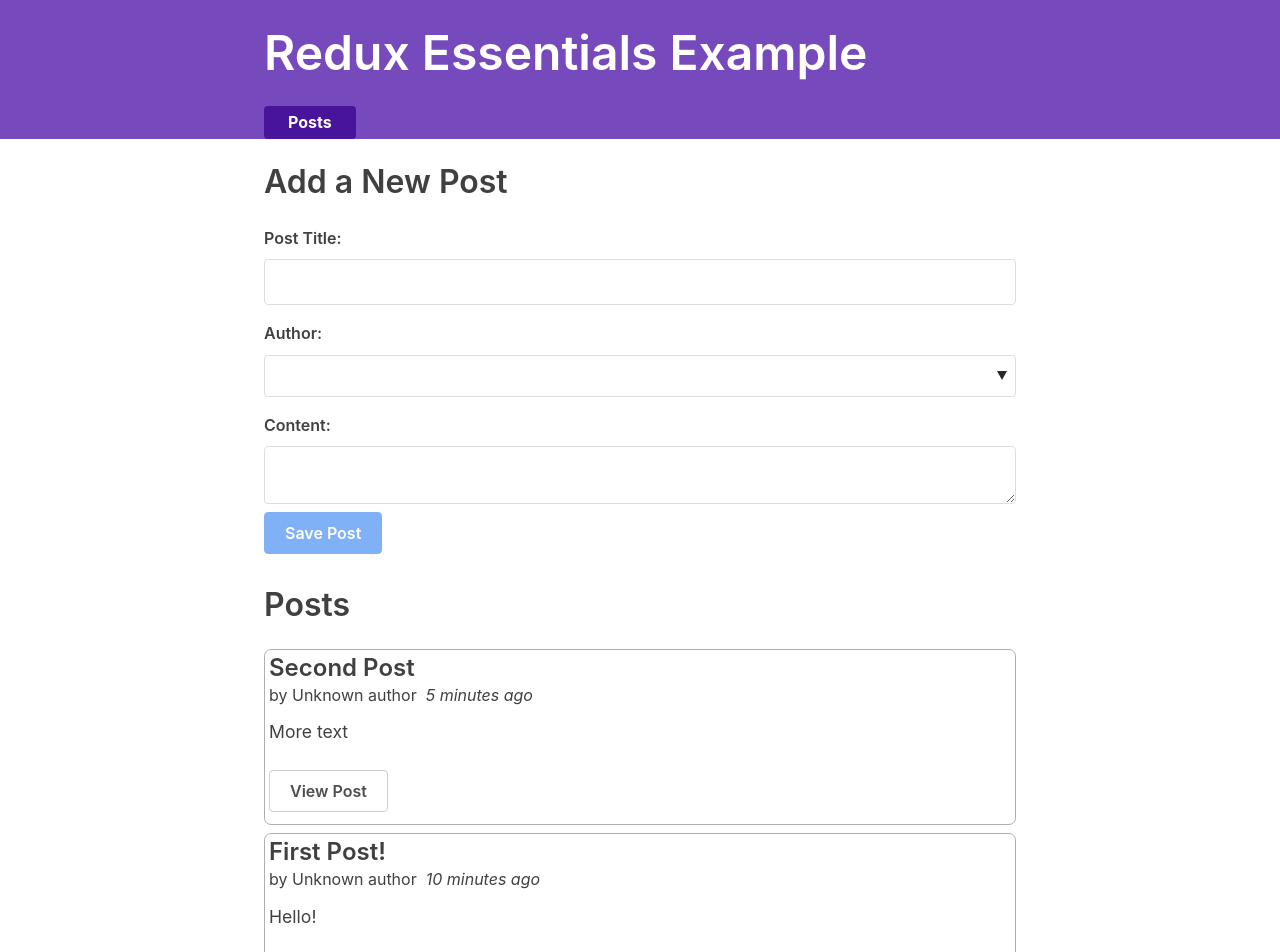
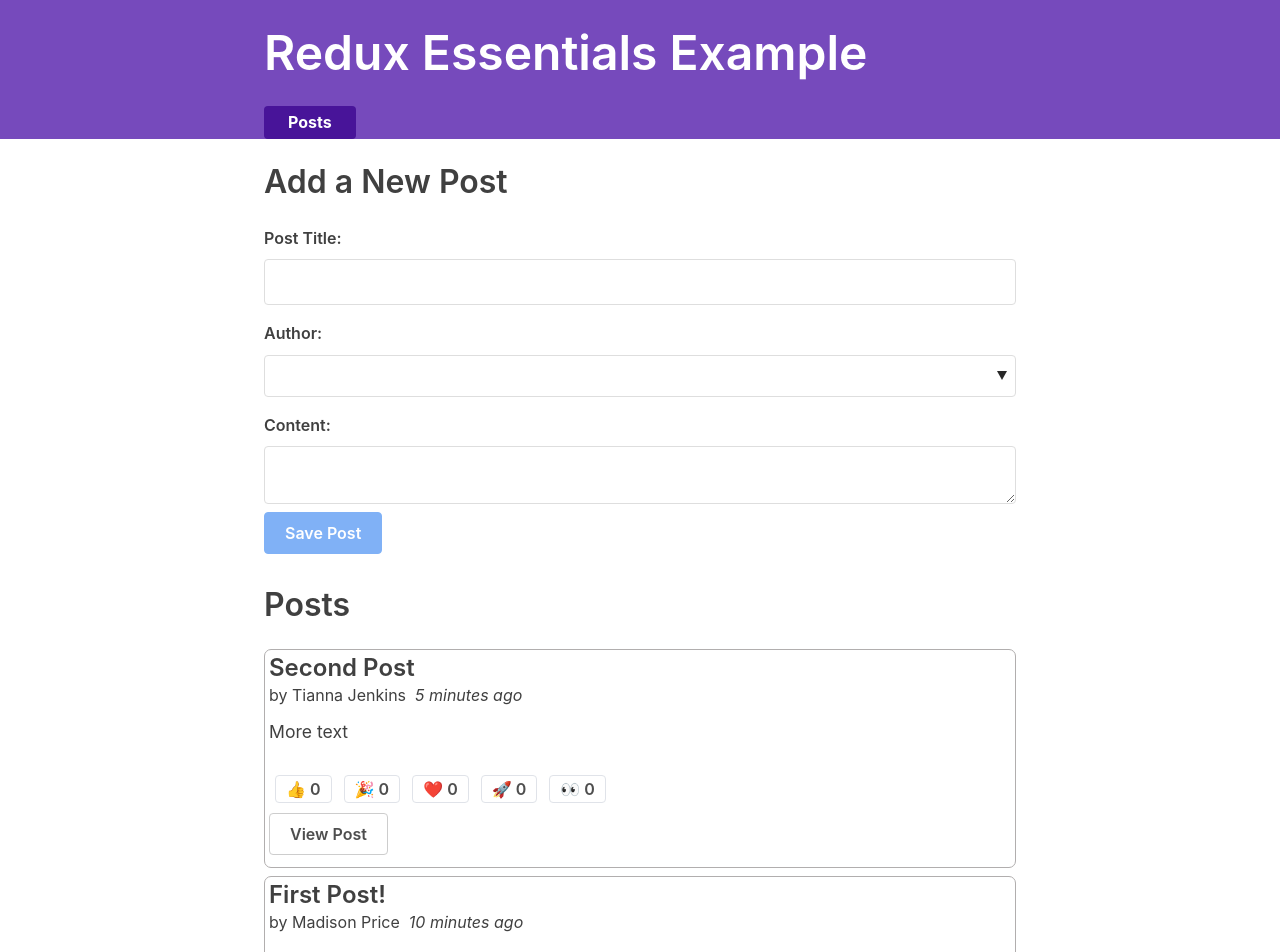
Before and after one commit to VladimirovMario/Sandbox, a React (Create React App) app in the folder 02. Redux/02. Redux Documentation/02. Redux Essentials/redux-essentials-example-app-master/: page / in a window 1280 px wide. Shown: the top 952 px of the page. Built offline with nearby package versions, Linux system fonts and the light colour scheme; what @mswjs/data, mock-socket, txtgen would draw is missing.

Commit message:
Added Post Reaction Buttons

```diff
--- a/02. Redux/02. Redux Documentation/02. Redux Essentials/redux-essentials-example-app-master/src/features/posts/PostPage.js
+++ b/02. Redux/02. Redux Documentation/02. Redux Essentials/redux-essentials-example-app-master/src/features/posts/PostPage.js
@@ -2,6 +2,7 @@ import { useSelector } from 'react-redux';
 import { useParams, Link } from 'react-router-dom';
 import { PostAuthor } from './PostAuthor';
 import { TimeAgo } from './TimeAgo';
+import { ReactionButtons } from './ReactionButtons';
 
 export const PostPage = () => {
   const { postId } = useParams();
@@ -25,6 +26,7 @@ export const PostPage = () => {
           <TimeAgo timestamp={post.date} />
         </div>
         <p className="post-content">{post.content}</p>
+        <ReactionButtons post={post} />
         <Link to={`/editPost/${post.id}`} className="button">
           Edit Post
         </Link>
--- a/02. Redux/02. Redux Documentation/02. Redux Essentials/redux-essentials-example-app-master/src/features/posts/PostsList.js
+++ b/02. Redux/02. Redux Documentation/02. Redux Essentials/redux-essentials-example-app-master/src/features/posts/PostsList.js
@@ -2,6 +2,7 @@ import { useSelector } from 'react-redux';
 import { Link } from 'react-router-dom';
 import { PostAuthor } from './PostAuthor';
 import { TimeAgo } from './TimeAgo';
+import { ReactionButtons } from './ReactionButtons';
 
 export const PostsList = () => {
   const posts = useSelector((state) => state.posts);
@@ -19,6 +20,7 @@ export const PostsList = () => {
         <TimeAgo timestamp={post.date} />
       </div>
       <p className="post-content">{post.content.substring(0, 100)}</p>
+      <ReactionButtons post={post} />
       <Link to={`posts/${post.id}`} className="button muted-button">
         View Post
       </Link>
--- /dev/null
+++ b/02. Redux/02. Redux Documentation/02. Redux Essentials/redux-essentials-example-app-master/src/features/posts/ReactionButtons.js
@@ -0,0 +1,33 @@
+import { useDispatch } from 'react-redux';
+import { reactionAdded } from './postsSlice';
+
+export const ReactionButtons = ({ post }) => {
+  const dispatch = useDispatch();
+
+  const reactionEmoji = {
+    thumbsUp: '👍',
+    hooray: '🎉',
+    heart: '❤️',
+    rocket: '🚀',
+    eyes: '👀',
+  };
+
+  const handleReaction = (name) => {
+    dispatch(reactionAdded({ postId: post.id, reaction: name }));
+  };
+
+  const reactionButtons = Object.entries(reactionEmoji).map(([name, emoji]) => {
+    return (
+      <button
+        key={name}
+        type="button"
+        className="muted-button reaction-button"
+        onClick={() => handleReaction(name)}
+      >
+        {emoji} {post.reactions ? post.reactions[name] : 0}
+      </button>
+    );
+  });
+
+  return <div>{reactionButtons}</div>;
+};
--- a/02. Redux/02. Redux Documentation/02. Redux Essentials/redux-essentials-example-app-master/src/features/posts/postsSlice.js
+++ b/02. Redux/02. Redux Documentation/02. Redux Essentials/redux-essentials-example-app-master/src/features/posts/postsSlice.js
@@ -1,7 +1,7 @@
 import {
   createSlice,
   nanoid,
-  // , current
+  // current
 } from '@reduxjs/toolkit';
 import { sub } from 'date-fns';
 
@@ -10,13 +10,29 @@ const initialState = [
     id: '1',
     title: 'First Post!',
     content: 'Hello!',
+    user: '2',
     date: sub(new Date(), { minutes: 10 }).toISOString(),
+    reactions: {
+      thumbsUp: 0,
+      hooray: 0,
+      heart: 0,
+      rocket: 0,
+      eyes: 0,
+    },
   },
   {
     id: '2',
     title: 'Second Post',
     content: 'More text',
+    user: '0',
     date: sub(new Date(), { minutes: 5 }).toISOString(),
+    reactions: {
+      thumbsUp: 0,
+      hooray: 0,
+      heart: 0,
+      rocket: 0,
+      eyes: 0,
+    },
   },
 ];
 
@@ -42,7 +58,16 @@ const postsSlice = createSlice({
         };
       },
     },
+    reactionAdded(state, action) {
+      const { postId, reaction } = action.payload;
+      const existingPost = state.find((post) => post.id === postId);
 
+      if (existingPost) {
+        if (existingPost.reactions) {
+          existingPost.reactions[reaction]++;
+        }
+      }
+    },
     postUpdated(state, action) {
       const { id, title, content } = action.payload;
       const existingPost = state.find((p) => p.id === id);
@@ -54,5 +79,5 @@ const postsSlice = createSlice({
   },
 });
 
-export const { postAdded, postUpdated } = postsSlice.actions;
+export const { postAdded, reactionAdded, postUpdated } = postsSlice.actions;
 export default postsSlice.reducer;
```
